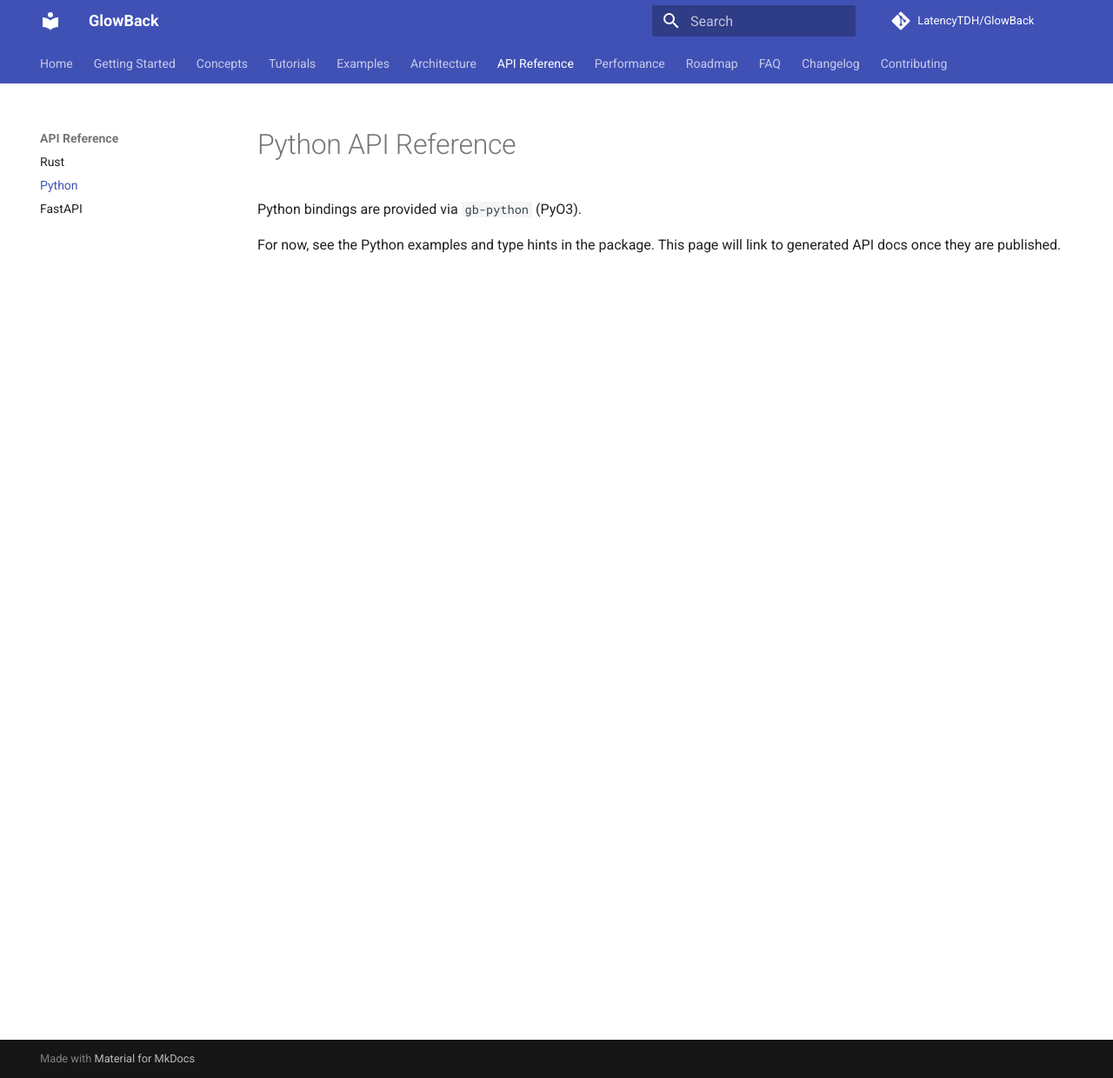
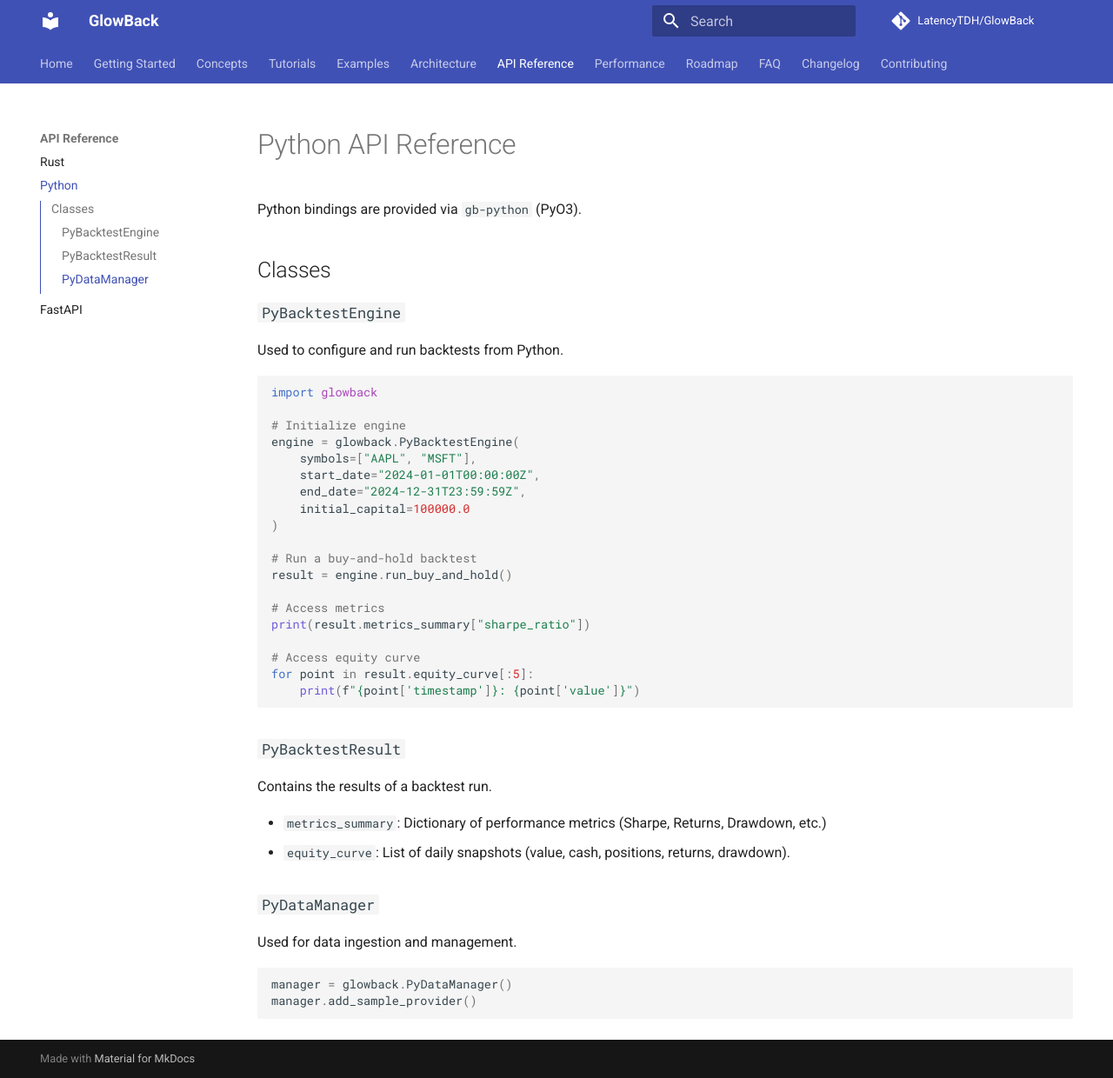
Before and after one commit to LatencyTDH/GlowBack, an MkDocs documentation site: the page built from docs/api/python.md, in a window 1280 px wide and 1240 px high. Shown: the whole window at 87% size. Built offline with MkDocs 1.6.1 and Material for MkDocs 9.7.7, drawn with Linux system fonts in a browser that asks for light colours; comment, search, counter and statistics services are not loaded.

Commit message:
Fix Rust build errors and update docs

````diff
--- a/docs/api/python.md
+++ b/docs/api/python.md
@@ -2,4 +2,46 @@
 
 Python bindings are provided via `gb-python` (PyO3).
 
-For now, see the Python examples and type hints in the package. This page will link to generated API docs once they are published.
+## Classes
+
+### `PyBacktestEngine`
+
+Used to configure and run backtests from Python.
+
+```python
+import glowback
+
+# Initialize engine
+engine = glowback.PyBacktestEngine(
+    symbols=["AAPL", "MSFT"],
+    start_date="2024-01-01T00:00:00Z",
+    end_date="2024-12-31T23:59:59Z",
+    initial_capital=100000.0
+)
+
+# Run a buy-and-hold backtest
+result = engine.run_buy_and_hold()
+
+# Access metrics
+print(result.metrics_summary["sharpe_ratio"])
+
+# Access equity curve
+for point in result.equity_curve[:5]:
+    print(f"{point['timestamp']}: {point['value']}")
+```
+
+### `PyBacktestResult`
+
+Contains the results of a backtest run.
+
+- `metrics_summary`: Dictionary of performance metrics (Sharpe, Returns, Drawdown, etc.)
+- `equity_curve`: List of daily snapshots (value, cash, positions, returns, drawdown).
+
+### `PyDataManager`
+
+Used for data ingestion and management.
+
+```python
+manager = glowback.PyDataManager()
+manager.add_sample_provider()
+```
````
Also changed, not shown: 1 other file.
